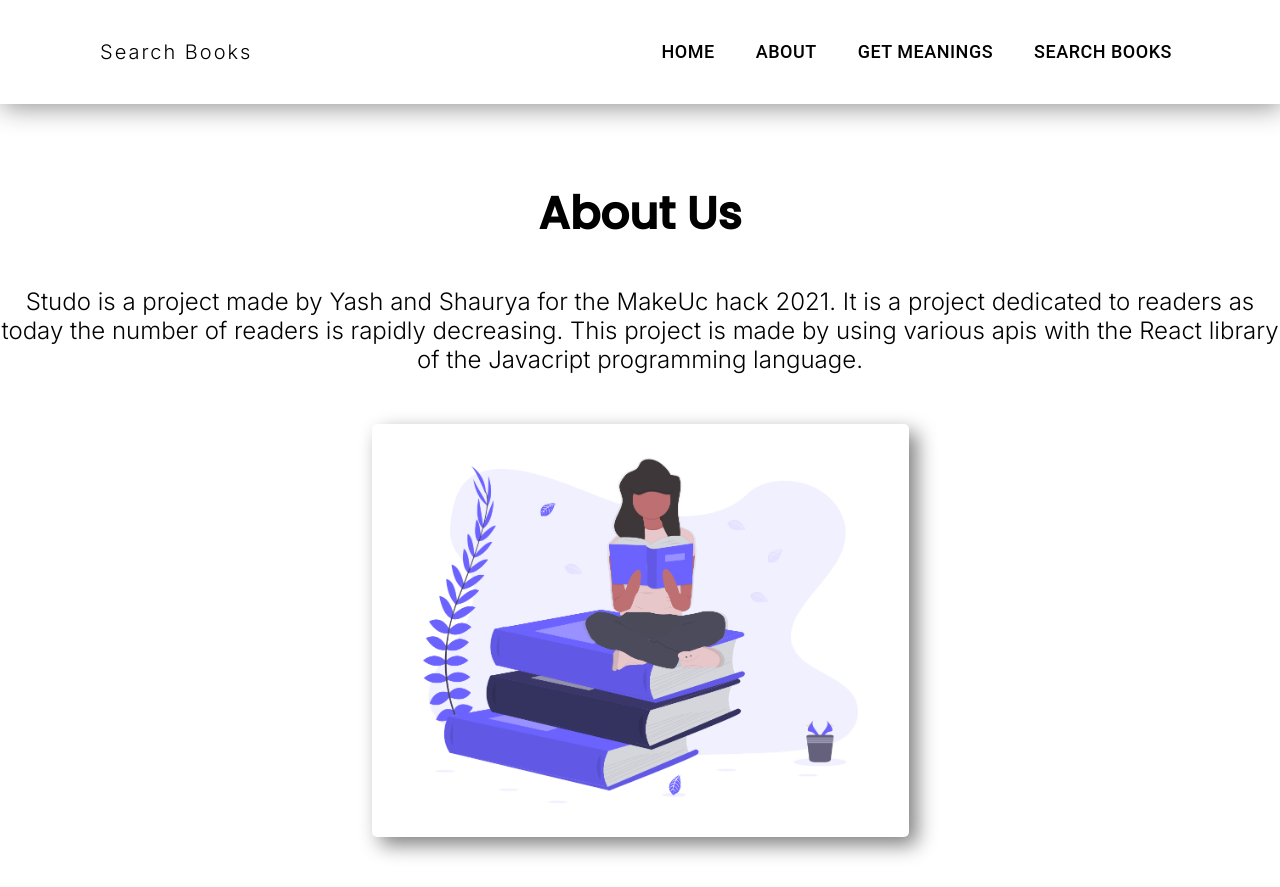
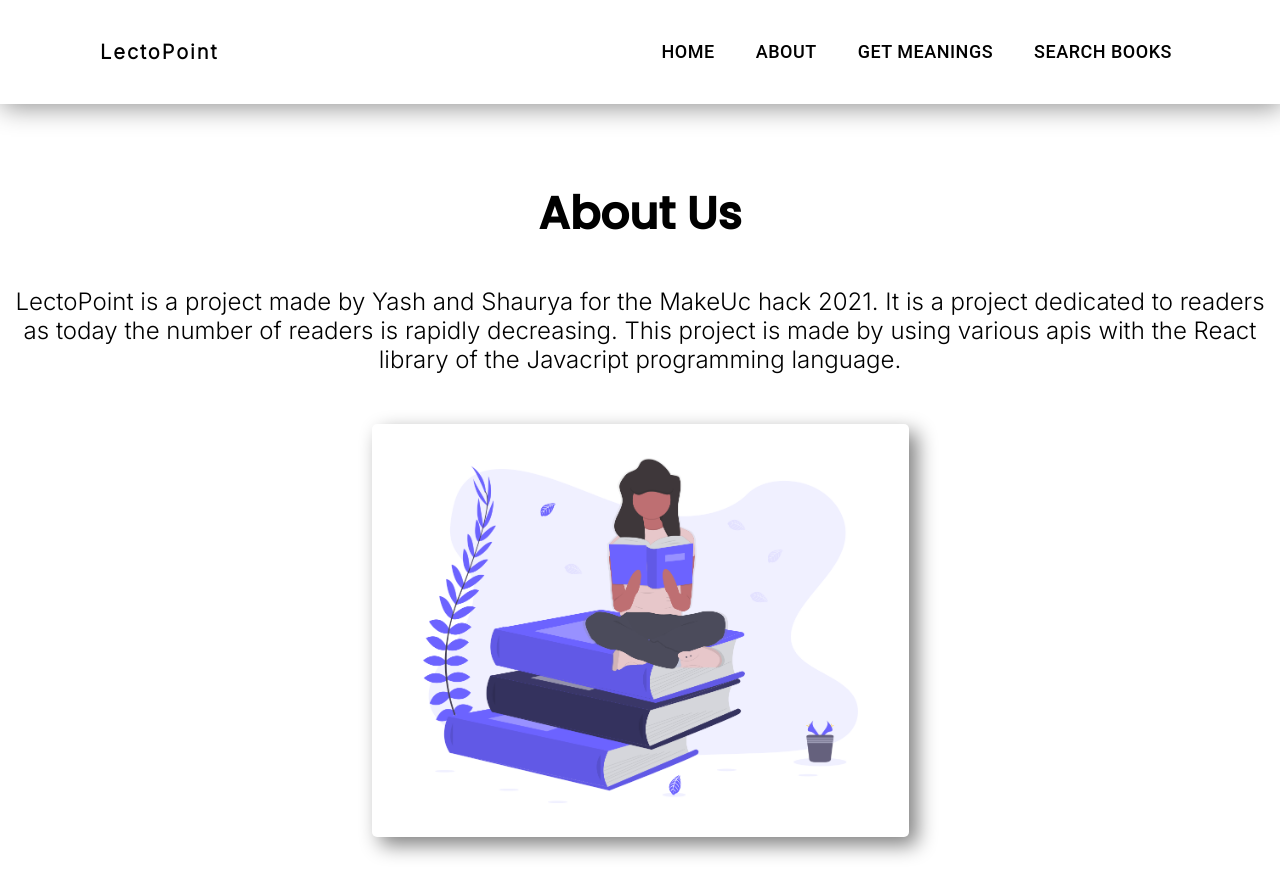
Before and after one commit to smeh09/makeuc-hack, a React (Create React App) app: page /about in a window 1280 px wide. Built offline with nearby package versions, Linux system fonts and the light colour scheme.

Commit message:
finishing touches

```diff
--- a/public/index.html
+++ b/public/index.html
@@ -11,7 +11,8 @@
     />
     <link rel="apple-touch-icon" href="%PUBLIC_URL%/logo192.png" />
     <link rel="manifest" href="%PUBLIC_URL%/manifest.json" />
-    <title>React App</title>
+    <link rel="stylesheet" href="https://cdnjs.cloudflare.com/ajax/libs/font-awesome/4.7.0/css/font-awesome.min.css">
+    <title>LectoPoint</title>
   </head>
   <body>
     <noscript>You need to enable JavaScript to run this app.</noscript>
--- a/src/App.js
+++ b/src/App.js
@@ -13,27 +13,31 @@ import DictApiResults from "./Components/DictApiResults";
 import DictForm from "./Components/DictForm";
 import About from "./Components/About";
 import { Cards } from "./Components/Cards";
+import { Footer } from "./Components/Footer"
 
 function App() {
   return (
     <div>
       <Router>
-        <Header title="Search Books" />
-
+        <Header title="LectoPoint" />
         <Switch>
           <Route exact path='/'>
             <Features />
             <Cards />
             <ContanctUs />
+            <Footer />
           </Route>
           <Route exact path="/dictionary/:lang/:word">
               <DictApiResults/>
+              <Footer />
           </Route>
           <Route exact path="/book/:id">
               <BookSelect/>
+              <Footer />
           </Route>
           <Route exact path="/details/:keyword/:keywordInAuthor/:keywordInTtile/:keywordInPublisher/:filter/:lang/:printType">
             <Results />
+            <Footer />
           </Route>
           <Route exact path='/searchBook'>
             <SearchBookForm />
--- a/src/Components/About.js
+++ b/src/Components/About.js
@@ -4,7 +4,7 @@ const About = () => {
     return (
         <div>
             <h1 className="h1-about">About Us</h1>
-            <h2 className="h2-desc">Studo is a project made by Yash and Shaurya for the MakeUc hack 2021.
+            <h2 className="h2-desc">LectoPoint is a project made by Yash and Shaurya for the MakeUc hack 2021.
                 It is a project dedicated to readers as today the number of readers is rapidly decreasing. This project is made by using various apis with the React library of the Javacript programming language.
                 </h2>
             <img src="./undraw_book_lover_mkck.png" alt="reading" className="image"/>
--- a/src/Components/DictForm.js
+++ b/src/Components/DictForm.js
@@ -22,7 +22,7 @@ const DictForm = () => {
 
     return (
         <div className="searchBook">
-            <h1 className="dict-input">Input Your Word (No Spaces Allowed)</h1>
+            <h1 className="dict-input">Input Your Word <i title="(No spaces allowed)" className="fa fa-question-circle" aria-hidden="true"></i></h1>
             <form className = 'contactUsFormContainer'>
                 <FormControl>
                     <InputLabel>Word</InputLabel>
--- a/src/Components/Footer.js
+++ b/src/Components/Footer.js
@@ -4,8 +4,8 @@ import "../styles/Footer.css";
 export const Footer = () => {
   return (
     <footer className='footer'>
-      &copy; 2021-2022
-
+      &copy; 2021-2022 <br />
+      LectoPoint
     </footer>
   )
 }
--- a/src/styles/Header.css
+++ b/src/styles/Header.css
@@ -43,6 +43,7 @@
 .headerTitle {
   letter-spacing: 2px;
   font-size: 20px;
+  font-weight: 700;
 }
 
 .navList {
@@ -64,4 +65,5 @@
   font-family: Inter;
   font-size: 18px !important;
   color: black !important;
+  font-weight: 500;
 }
```
